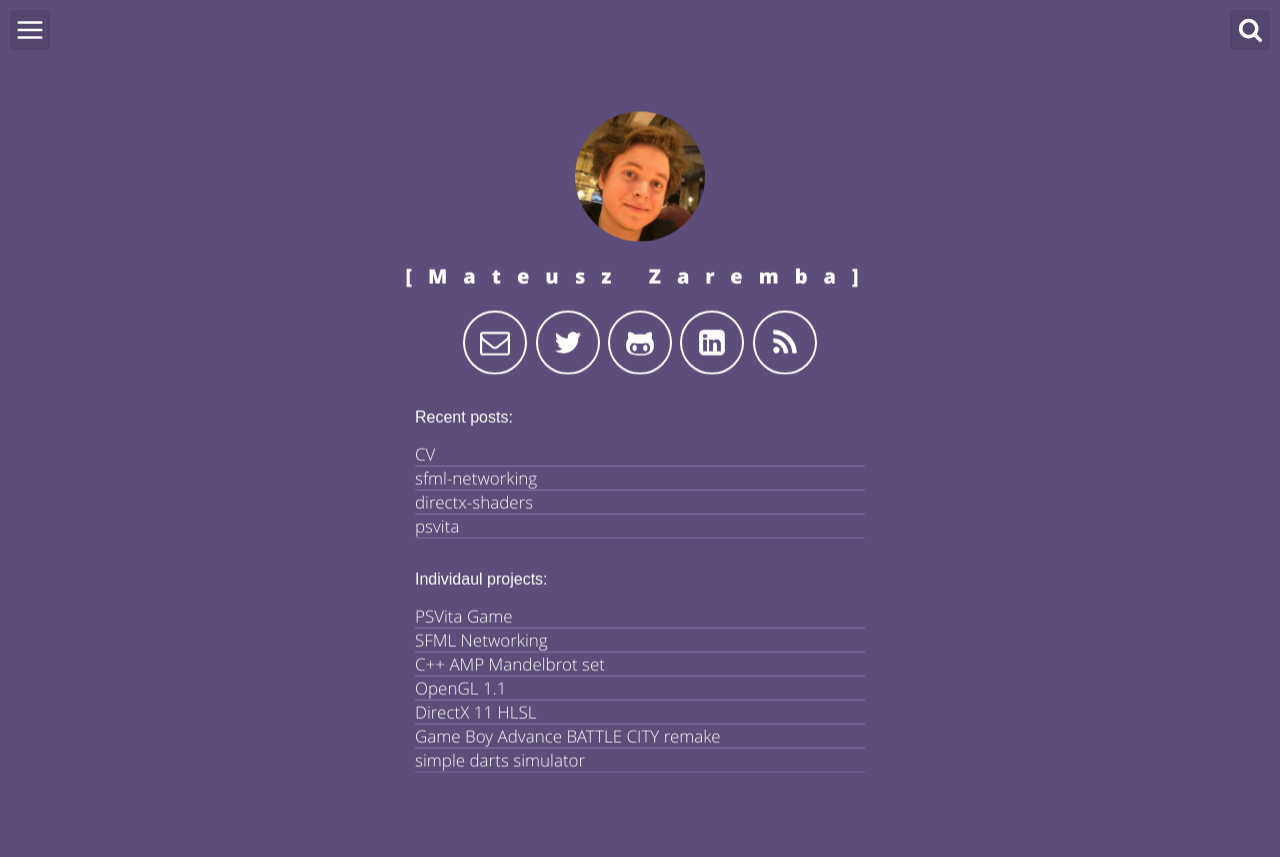
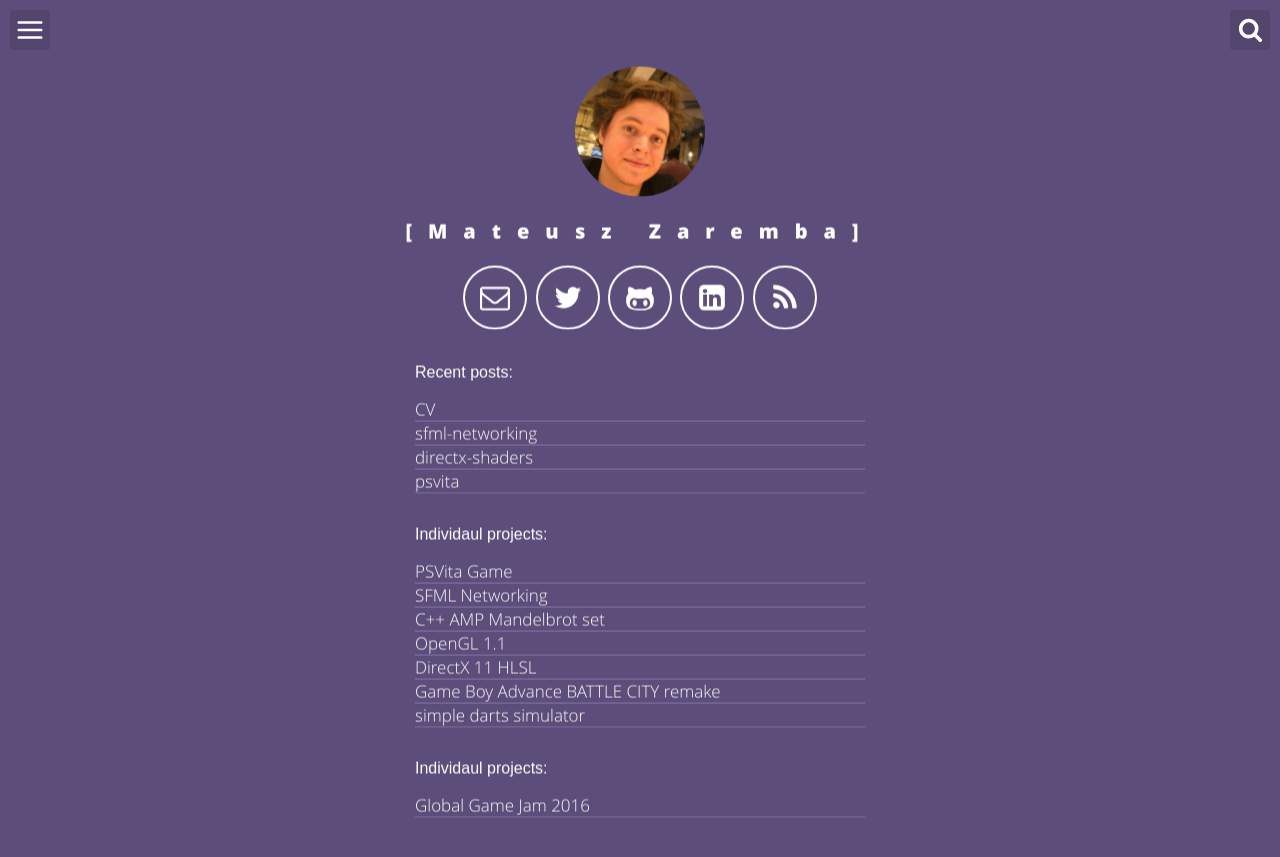
Before and after one commit to matzar/matzar.github.io, a Jekyll site: the page built from index.html, in a window 1280 px wide. Shown: the top 857 px of the page. Built offline with Jekyll 4.4.1, drawn with Linux system fonts in a browser that asks for light colours.

Commit message:
add: team proejcts in _config and team projects display in header-default

```diff
--- a/_config.yml
+++ b/_config.yml
@@ -79,6 +79,11 @@
   - name: simple darts simulator
     url: /darts_simulator
 
+# team projects
+team:
+  - name: Global Game Jam 2016
+    url: /ggj2016
+
 #projects:
 #  - name: Timex (Windows | Unity)
 #    url: https://github.com/RetrospectAbertay/Lit
--- a/_includes/header-default.html
+++ b/_includes/header-default.html
@@ -57,6 +57,17 @@
               {% endfor %}
         </ul>
 
+        <ul class="recent">
+                <p>Individaul projects:</p>
+                 {% for project in site.team limit:10%}
+                    <li>
+                        <a title="Show team projects at github" href="{{ project.url}}">
+                            <h2 class="post-title" itemprop="name">{{ project.name }}</h2>
+                        </a>
+                    </li>
+                  {% endfor %}
+            </ul>
+
         <!--
         <ul class="recent">
             <p>individual projects @ github:</p>
```
